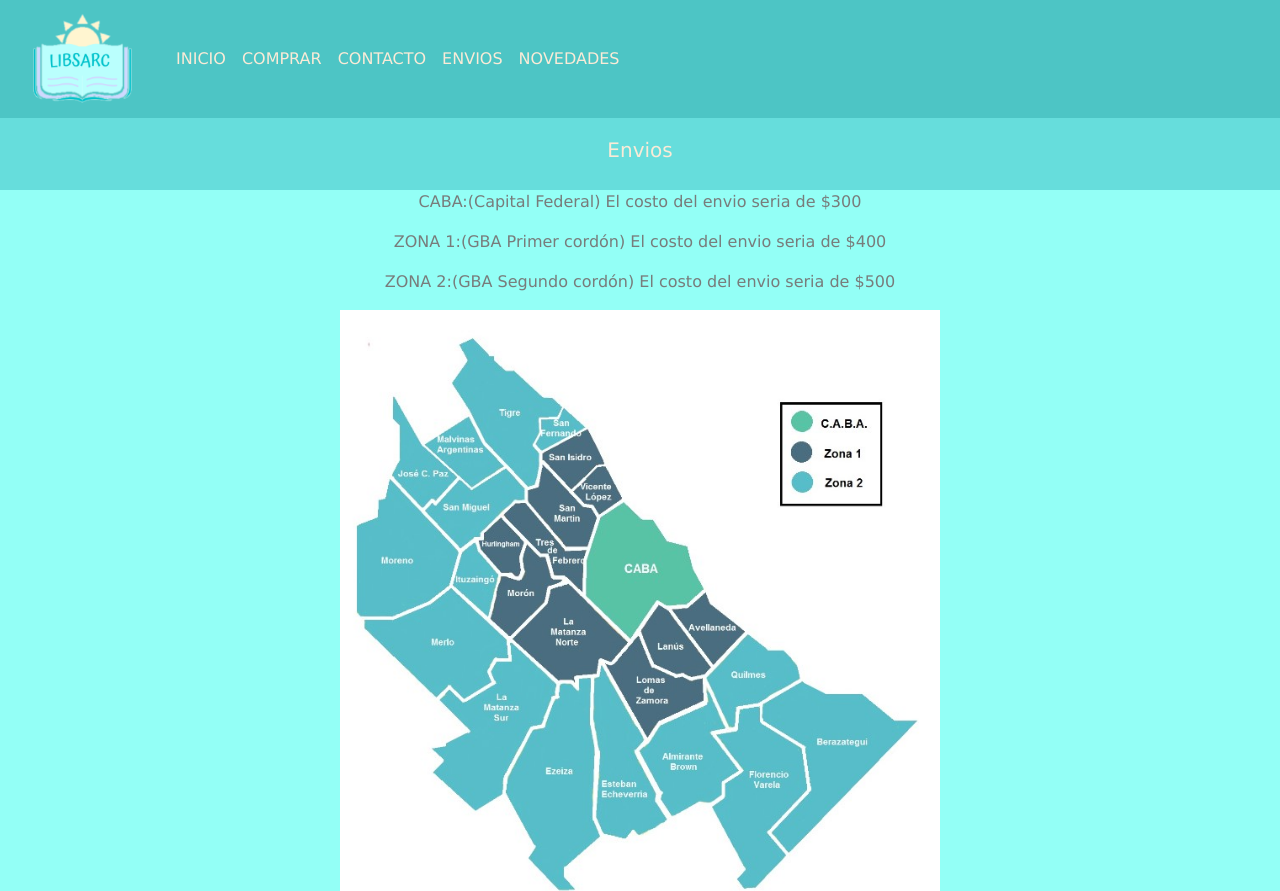
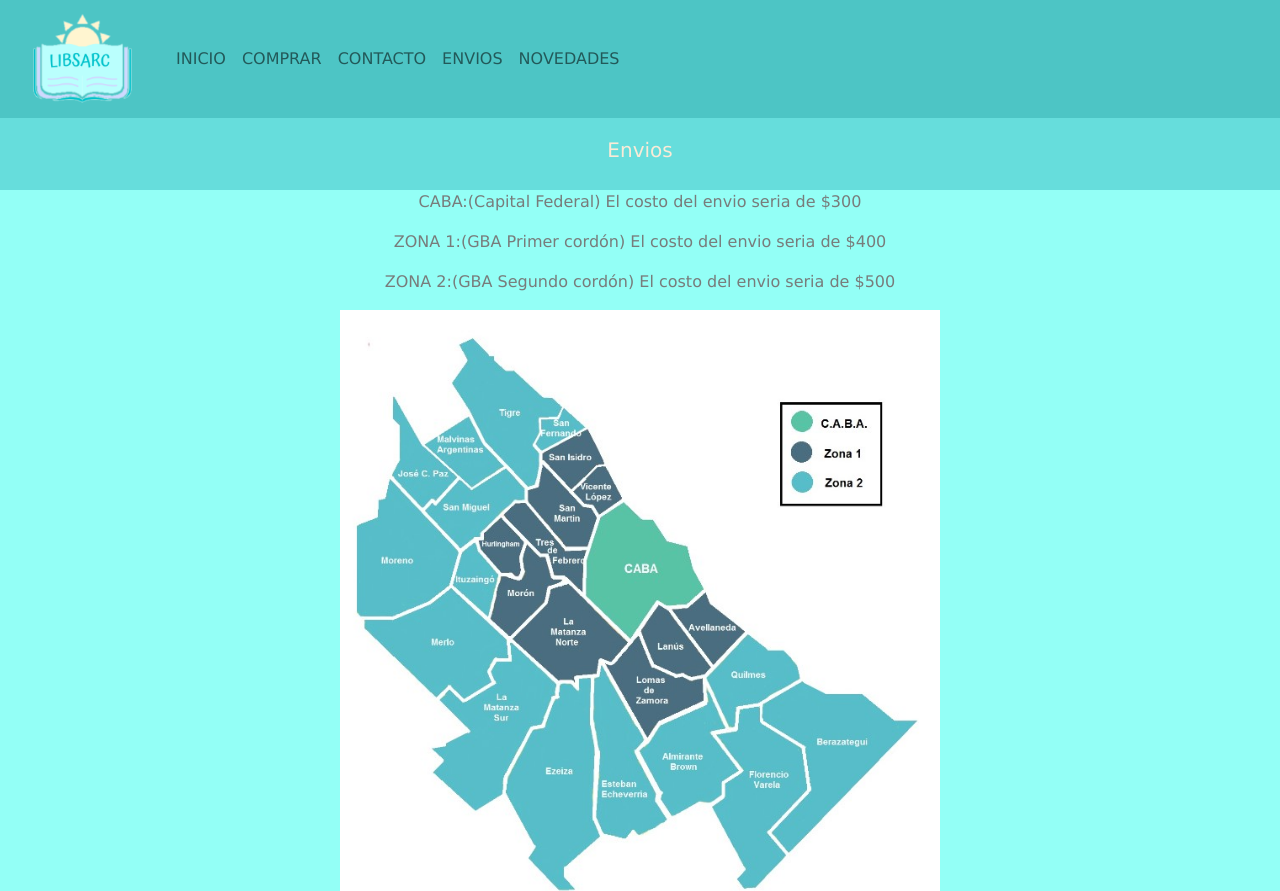
Before and after one commit to Sol-Rojas/Libsarc-Rojas, a plain HTML site: page secciones/envios.html in a window 1280 px wide. Shown: the top 891 px of the page. Drawn offline with nearby package versions, Linux system fonts and the light colour scheme.

Commit message:
autocorrecciones

```diff
--- a/secciones/envios.html
+++ b/secciones/envios.html
@@ -14,45 +14,35 @@
 <body class="grid-container">
 
     <header class="sticky-sm-top">
-        <nav class="navbar navbar-expand-lg navbar navbar-light" style="background-color:rgb(77, 197, 197);">
+        <nav class="navbar navbar-expand-lg navbar navbar-light">
             <div class="container-fluid">
-
                 <a class="navbar-brand" href="../index.html">
                     <img class="w-75" src="../img/logo.png" alt="logo">
                 </a>
-
                 <button class="navbar-toggler" type="button" data-bs-toggle="collapse"
                     data-bs-target="#navbarSupportedContent" aria-controls="navbarSupportedContent"
                     aria-expanded="false" aria-label="Toggle navigation">
                     <span class="navbar-toggler-icon"></span>
                 </button>
-
                 <div class="collapse navbar-collapse" id="navbarSupportedContent">
                     <ul class="navbar-nav me-auto mb-2 mb-lg-0">
-
                         <li class="nav-item">
-                            <a class="nav-link" style= "color: antiquewhite" href="../index.html">INICIO</a>
+                            <a class="nav-link"  href="../index.html">INICIO</a>
                         </li>
-
                         <li class="nav-item">
-                            <a class="nav-link" style= "color: antiquewhite" href="./comprar.html">COMPRAR</a>
+                            <a class="nav-link" href="./comprar.html">COMPRAR</a>
                         </li>
-
                         <li class="nav-item">
-                            <a class="nav-link" style= "color: antiquewhite" href="contacto.html">CONTACTO</a>
+                            <a class="nav-link" href="contacto.html">CONTACTO</a>
                         </li>
-
                         <li class="nav-item">
-                            <a class="nav-link" style= "color: antiquewhite" href="envios.html">ENVIOS</a>
+                            <a class="nav-link" href="envios.html">ENVIOS</a>
                         </li>
-
                         <li class="nav-item">
-                            <a class="nav-link" style= "color: antiquewhite" href="./novedades.html">NOVEDADES</a>
+                            <a class="nav-link" href="./novedades.html">NOVEDADES</a>
                         </li>
-
                     </ul>
                 </div>
-
             </div>
         </nav>
     </header>
@@ -64,11 +54,8 @@
 
     <main>
         <p>CABA:(Capital Federal) El costo del envio seria de $300</p>
-
         <p>ZONA 1:(GBA Primer cordón) El costo del envio seria de $400</p>
-
         <p>ZONA 2:(GBA Segundo cordón) El costo del envio seria de $500</p>
-
         <figure>
             <img class="mapa" src="../img/envios.jpg" alt="mapa con localidades">
         </figure>
@@ -91,18 +78,15 @@
                 <img src="https://img.icons8.com/color/48/000000/whatsapp--v1.png" alt="iconoWhatsapp">
             </a>
         </div>
-
         <div>
             <a href="https://www.instagram.com/sol.rojaass/">
                 <img src="https://img.icons8.com/fluency/48/000000/instagram-new.png" alt="iconoInstagram">
             </a>
         </div>
-
         <div>
             <a href="https://twitter.com/SolRojaass">
                 <img src="https://img.icons8.com/color/50/000000/twitter--v1.png" alt="iconoTwitter">
             </a>
-
         </div>
     </footer>
 
--- a/style/styyle.css
+++ b/style/styyle.css
@@ -4,10 +4,6 @@
 }
 
 /* Mobile first */
-
-html {
-    height: 100%;
-}
 
 body {
     font-family: 'Lucida Sans', 'Lucida Sans Regular', 'Lucida Grande', 'Lucida Sans Unicode', Geneva, Verdana, sans-serif;
@@ -19,6 +15,10 @@ body {
 .sticky {
     width: 100%;
 
+}
+
+header {
+    background-color: rgb(77, 197, 197);
 }
 
 h1 {
```
Also changed, not shown: index.html (+7 -21 lines), secciones/comprar.html (+6 -30 lines), secciones/contacto.html (+6 -23 lines), secciones/novedades.html (+6 -20 lines).
